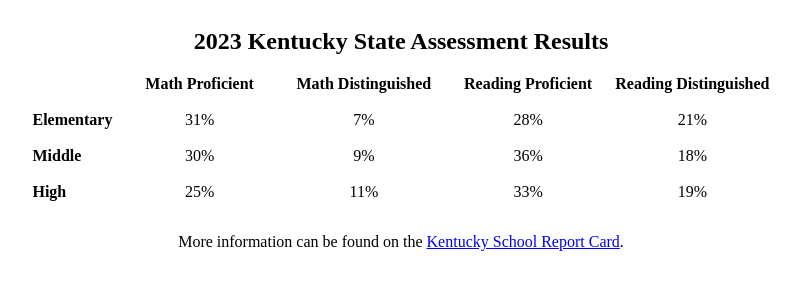
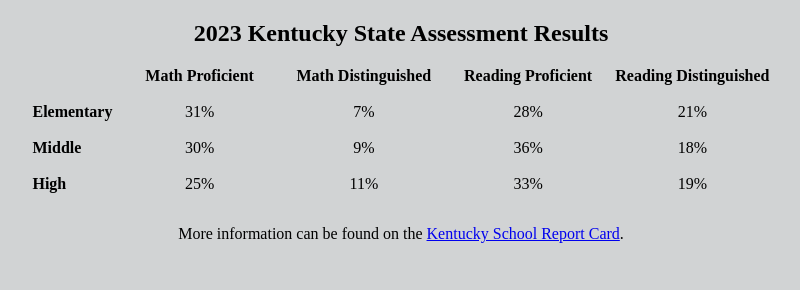
Before and after one commit to garrett-thompson/garrett-thompson.github.io, a plain HTML site: page index.html in a window 1280 px wide. Shown: the whole page, without its empty margins (239-1039 px from the left). Drawn offline with Linux system fonts and the light colour scheme.

Commit message:
add background

```diff
--- a/index.html
+++ b/index.html
@@ -9,6 +9,15 @@
       width: 100%;
       display: flex;
       justify-content: center;
+    }
+
+    body {
+      margin: 0;
+    }
+    .overall-container {
+      width: 100%;
+      height: 100%;
+      background-color: #d1d3d4;
     }
 
     /* Styles for small devices */
@@ -86,6 +95,7 @@
       }
     }
   </style>
+  <div class="overall-container">
     <!-- Only displays on small devices -->
     <div class="sm-container">
       <h1 class="title">2023 Kentucky State Assessment Results</h1>
@@ -176,4 +186,5 @@
         >.
       </p>
     </div>
+  </div>
 </section>
```
Lines whose indentation alone changed are shown as unchanged.
